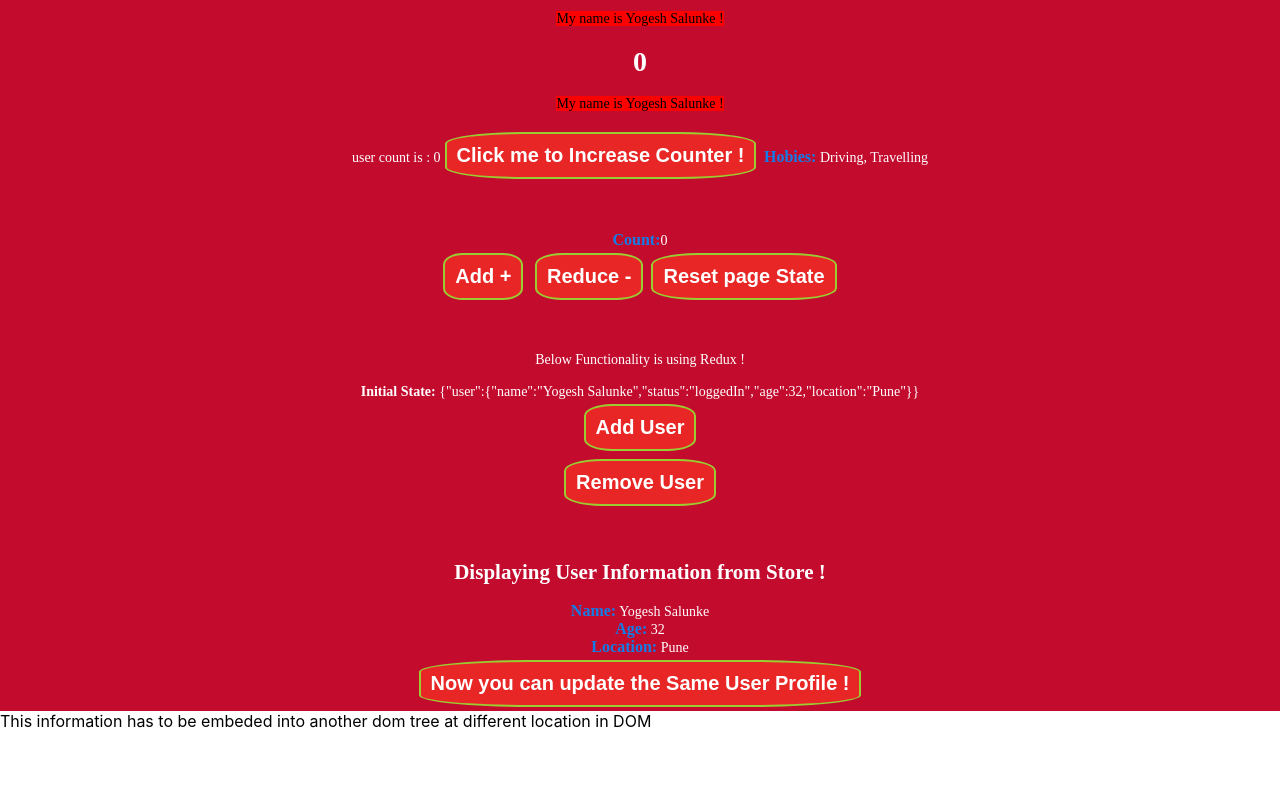
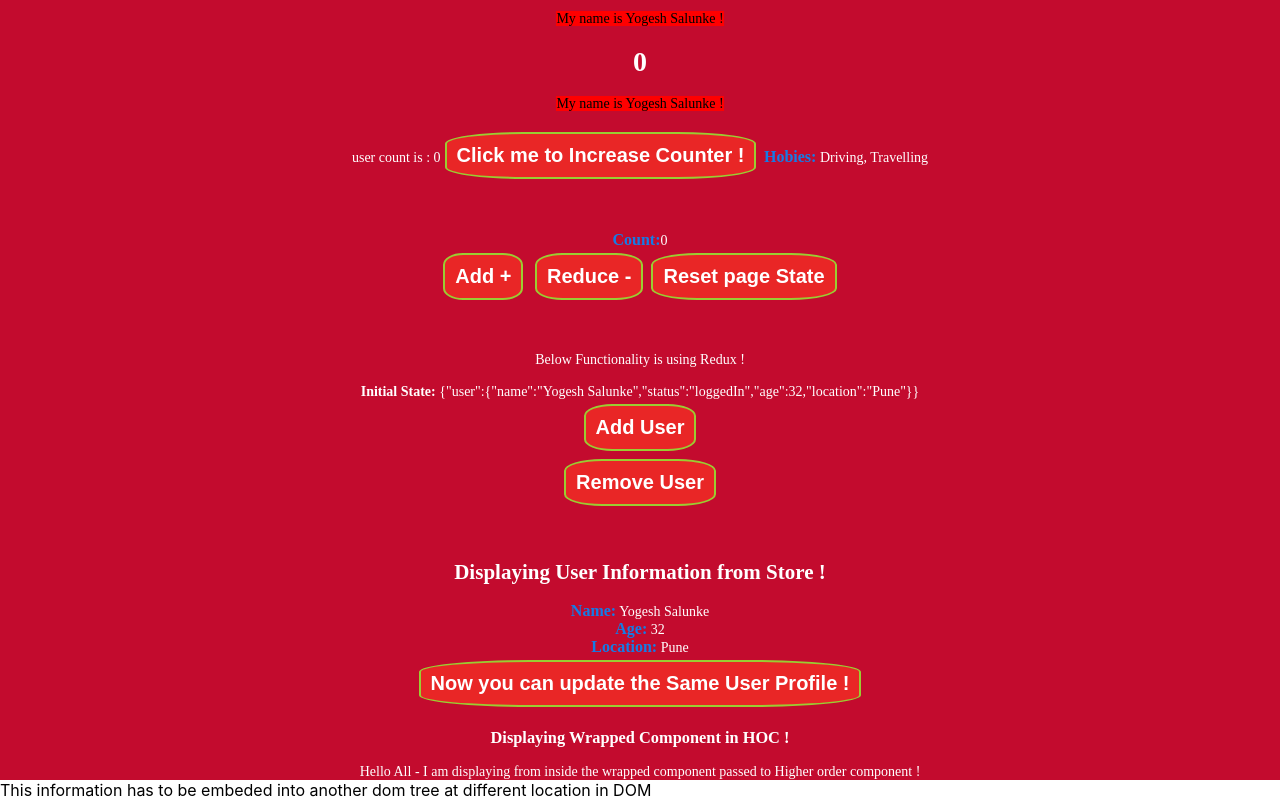
Before and after one commit to yogeshsalunke15/my-app-learning, a React (Create React App) app: page / in a window 1280 px wide. Shown: the part 2036-2836 px from the top of the page. Before the commit the page ends 2767 px from the top, so only its background shows below. Built offline with nearby package versions, Linux system fonts and the light colour scheme.

Commit message:
Added Higher Order component concept !

```diff
--- a/src/App.js
+++ b/src/App.js
@@ -7,6 +7,8 @@ import MouseTracker from './Components/RenderProps/MouseTracker';
 import CustomHooks from './Components/Hooks/Hooks';
 import AddUsers from './app/Features/Users/addUsers';
 import { ProfileContainer } from './app/Features/Profile/ProfileContainer';
+import HOC from './Components/HigherOrderComponent/HOC';
+
 //lazy loading component
 const Events = lazy(() => import('./Components/Events/Events'));
 
@@ -88,6 +90,7 @@ function App() {
       <CustomHooks unsubscribingEffect={unsubscribingEffect} /> <br/><br/>
       <AddUsers /><br/><br/>
       <ProfileContainer />
+      <HOC></HOC>
       </div>
      // </Profiler>
     );
--- /dev/null
+++ b/src/Components/HigherOrderComponent/HOC.js
@@ -0,0 +1,36 @@
+import React from "react";
+import WrappedComponent from "./WrappedComponent";
+//syntax 1
+
+// const HOC = HOCWrapper => {
+//     class HigherOrderComponent extends React {
+//         render() {
+//             return (
+//                 <div>
+//                     <span>Displaying Wrapped Component in HOC !</span>
+//                      <HOCWrapper></HOCWrapper>
+//                 </div>
+//             )
+//         };
+//     }
+//     return HigherOrderComponent;
+// }
+
+
+// Syntax 2
+
+function HOC(WrappedComp) {
+    return class extends React.Component {
+        render() {
+            return(
+                <div>
+                    <h3>Displaying Wrapped Component in HOC !</h3>
+                    <WrappedComp></WrappedComp>
+                </div>
+            )
+        }
+    }
+
+}
+
+export default HOC(WrappedComponent);
--- /dev/null
+++ b/src/Components/HigherOrderComponent/WrappedComponent.js
@@ -0,0 +1,11 @@
+import React from "react";
+
+function WrappedComponent() {
+    return(
+        <div>
+            Hello All - I am displaying from inside the wrapped component passed to Higher order component !
+        </div>
+    )
+}
+
+export default WrappedComponent;
```
